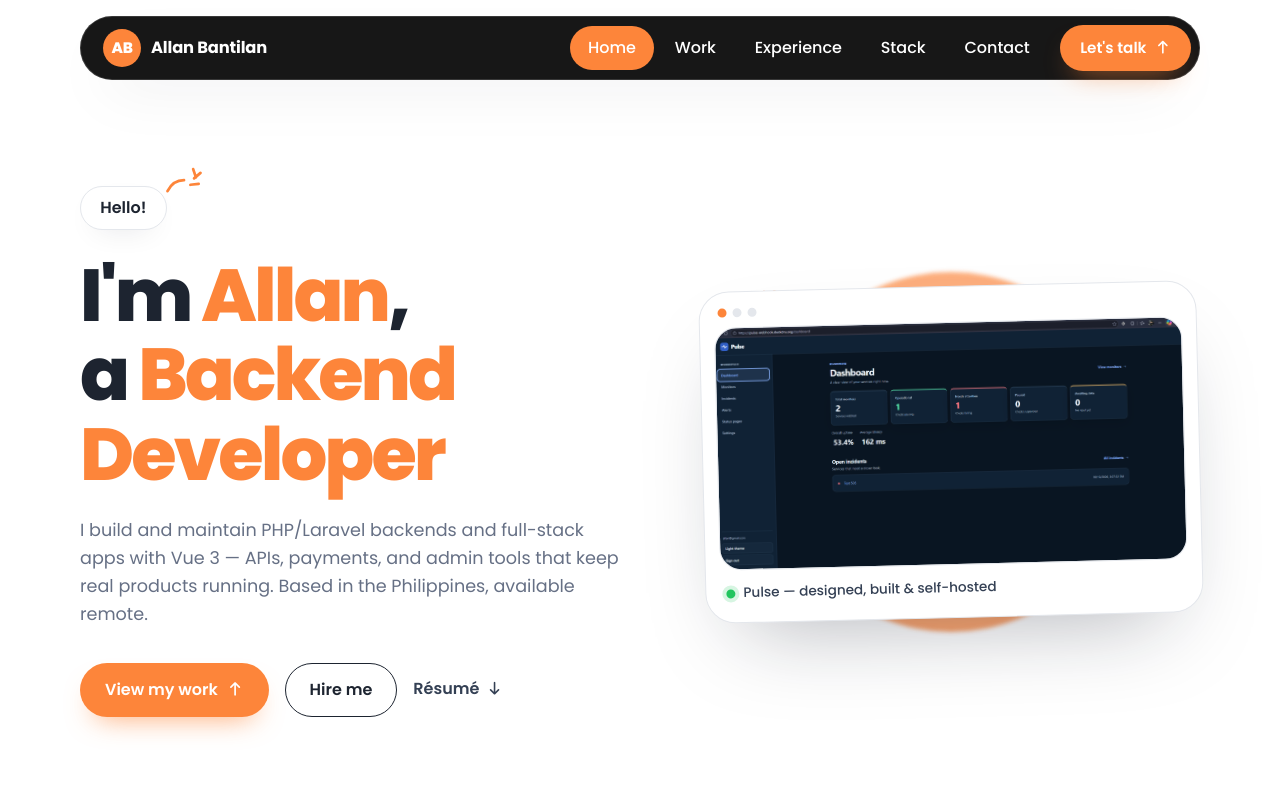
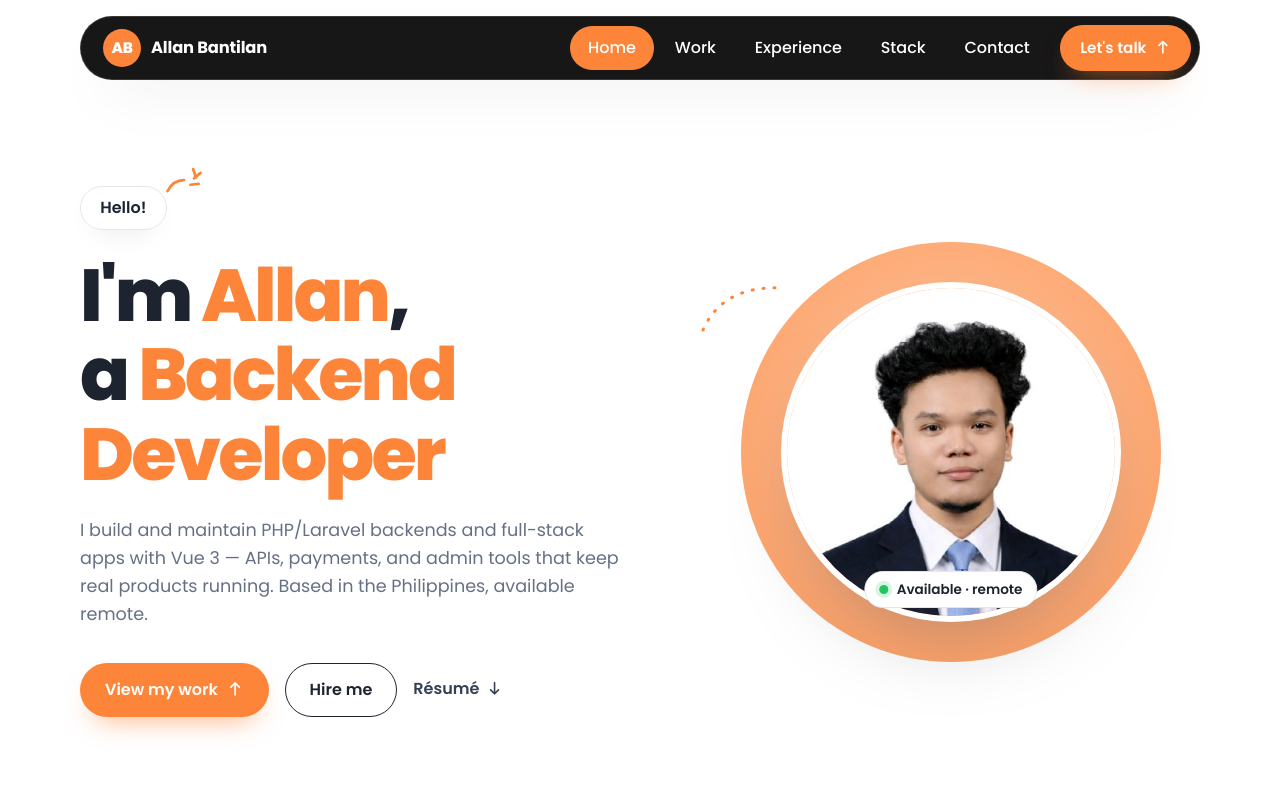
Before and after one commit to allanbantilan/portfolio, a Vue app: page / in a window 1280 px wide. Shown: the top 800 px of the page. Built offline with nearby package versions, Linux system fonts and the light colour scheme.

Commit message:
feat: use portrait photo in hero instead of Pulse dashboard
- Add public/allan.jpg; circular portrait inside the orange halo with white
  ring, floating 'Available - remote' badge. Matches the Figma hero world.

```diff
--- a/src/App.vue
+++ b/src/App.vue
@@ -405,18 +405,19 @@ onMounted(() => {
         <svg class="doodle doodle-arc" viewBox="0 0 90 70" aria-hidden="true" fill="none">
           <path d="M6 58C18 30 44 14 84 16" stroke="currentColor" stroke-width="3" stroke-linecap="round" stroke-dasharray="1 10" />
         </svg>
-        <figure class="hero-frame">
-          <div class="frame-top"><span></span><span></span><span></span></div>
+        <div class="hero-portrait">
           <img
-            src="/pulse-webhook.png"
-            alt="Pulse monitoring dashboard with endpoint status and incidents"
+            src="/allan.jpg"
+            alt="Allan Bantilan"
+            width="400"
+            height="400"
             fetchpriority="high"
           />
-          <figcaption>
-            <span class="dot-live" aria-hidden="true"></span>
-            Pulse — designed, built &amp; self-hosted
-          </figcaption>
-        </figure>
+        </div>
+        <span class="hero-badge">
+          <span class="dot-live" aria-hidden="true"></span>
+          Available · remote
+        </span>
       </div>
     </section>
 
--- a/src/style.css
+++ b/src/style.css
@@ -379,12 +379,11 @@ ol {
 .halo {
   position: absolute;
   z-index: -1;
-  width: min(78%, 360px);
+  width: min(94%, 420px);
   aspect-ratio: 1;
   border-radius: 50%;
   background: radial-gradient(circle at 50% 45%, var(--accent-soft), var(--accent) 120%);
-  filter: blur(2px);
-  opacity: 0.92;
+  opacity: 0.95;
 }
 .doodle-arc {
   position: absolute;
@@ -393,47 +392,42 @@ ol {
   width: 92px;
   height: 70px;
 }
-.hero-frame {
-  margin: 0;
+.hero-portrait {
+  position: relative;
+  width: min(80%, 340px);
+  aspect-ratio: 1;
+  border-radius: 50%;
+  overflow: hidden;
+  border: 6px solid #fff;
+  box-shadow: var(--shadow-lg);
+  transition: transform 0.3s var(--ease);
+}
+.hero-portrait:hover {
+  transform: translateY(-4px);
+}
+.hero-portrait img {
   width: 100%;
+  height: 100%;
+  object-fit: cover;
+  object-position: center 18%;
+}
+.hero-badge {
+  position: absolute;
+  bottom: 4%;
+  left: 50%;
+  transform: translateX(-50%);
+  display: inline-flex;
+  align-items: center;
+  gap: 8px;
+  white-space: nowrap;
   background: #fff;
   border: 1px solid var(--line);
-  border-radius: var(--radius-card);
-  padding: 14px;
-  box-shadow: var(--shadow-lg);
-  transform: rotate(-1.4deg);
-  transition: transform 0.3s var(--ease);
-}
-.hero-frame:hover {
-  transform: rotate(0deg) translateY(-4px);
-}
-.frame-top {
-  display: flex;
-  gap: 6px;
-  padding: 2px 4px 10px;
-}
-.frame-top span {
-  width: 9px;
-  height: 9px;
-  border-radius: 50%;
-  background: var(--line);
-}
-.frame-top span:first-child {
-  background: var(--accent);
-}
-.hero-frame img {
-  width: 100%;
-  border-radius: var(--radius-media);
-  border: 1px solid var(--line);
-}
-.hero-frame figcaption {
-  display: flex;
-  align-items: center;
-  gap: 8px;
-  padding: 12px 6px 4px;
+  color: var(--ink);
+  font-weight: 600;
   font-size: 0.85rem;
-  font-weight: 500;
-  color: var(--ink-2);
+  padding: 0.5em 1.05em;
+  border-radius: 999px;
+  box-shadow: var(--shadow-md);
 }
 .dot-live {
   width: 9px;
```
Also changed, not shown: public/allan.jpg (added).
